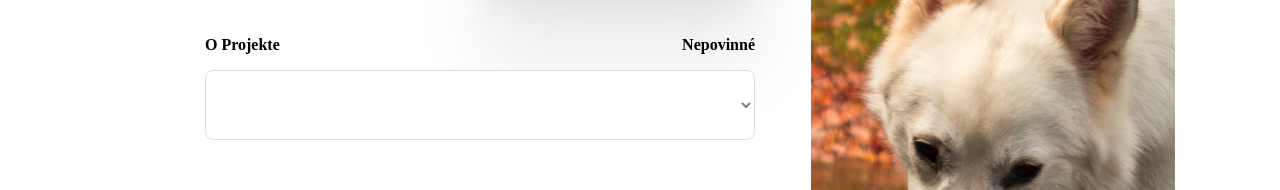
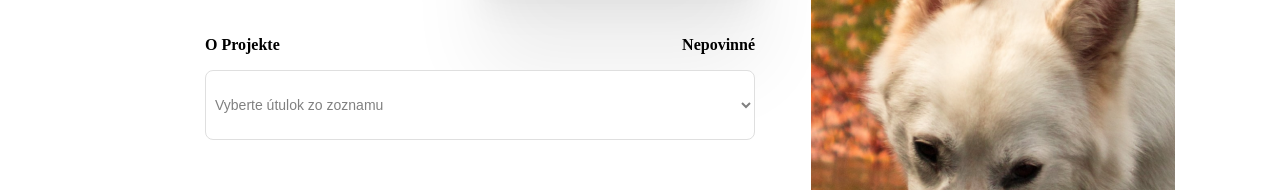
Before and after one commit to misindelka/Goodboy_asylum, a React (Create React App) app: page /Choose in a window 1280 px wide. Shown: the part 506-696 px from the top of the page. Built offline with nearby package versions, Linux system fonts and the light colour scheme.

Commit message:
add options to select

```diff
--- a/src/i18n/locales/sk.json
+++ b/src/i18n/locales/sk.json
@@ -15,6 +15,7 @@
  "_choose_": "this is choose section",
 
     "chooseTitle": "Vyberte si možnosť, ako chcete pomôcť",
+    "chooseFromList": "Vyberte útulok zo zoznamu",
     "chooseSupportAsylum": "Chcem finančne prispieť konkrétnemu útulku",
     "cooseSupportTrust": "Chcem finančne prispieť celej nadácii",
     "chooseAboutProject": "O Projekte",
--- a/src/pages/choose.tsx
+++ b/src/pages/choose.tsx
@@ -15,7 +15,7 @@ import {
     Title,
     TitleContainer,
     ContentContainer,
-    Select,
+    StyledSelect,
     PriceField,
     PriceTitle,
     LabelContainer,
@@ -42,11 +42,13 @@ export const Choose: React.FC = () => {
                     submit
                 </Link>
             </Container>
+
             <Wrapper>
                 <ContentContainer>
                     <TitleContainer>
                         <Title>{translate('chooseTitle', language)}</Title>
                     </TitleContainer>
+
                     <Container>
                         <CardWhite>
                             <CardSelectGrey>
@@ -54,6 +56,7 @@ export const Choose: React.FC = () => {
                             </CardSelectGrey>
                             <CardDesc>{translate('chooseSupportAsylum', language)}</CardDesc>
                         </CardWhite>
+
                         <CardBrown>
                             <CardSelectBrown>
                                 <Icon src={DogFoot} />
@@ -61,16 +64,24 @@ export const Choose: React.FC = () => {
                             <CardDesc>{translate('cooseSupportTrust', language)}</CardDesc>
                         </CardBrown>
                     </Container>
+
                     <LabelContainer>
                         <PriceTitle>{translate('chooseAboutProject', language)}</PriceTitle>
                         <PriceTitle>{translate('chooseVoluntary', language)}</PriceTitle>
                     </LabelContainer>
+
                     <Container>
-                        <Select>{translate('cooseSupportTrust', language)}</Select>
+                        <StyledSelect>
+                            <option value="">{translate('chooseFromList', language)}</option>
+                            <option value="">Pes</option>
+                            <option value="">Pejsek</option>
+                        </StyledSelect>
                     </Container>
+
                     <LabelContainer>
                         <PriceTitle>{translate('choosePriceToDonate', language)}</PriceTitle>
                     </LabelContainer>
+
                     <Container>
                         <PriceField>5€</PriceField>
                         <PriceField>10€</PriceField>
--- a/src/styles/components/chooseStyled.ts
+++ b/src/styles/components/chooseStyled.ts
@@ -90,7 +90,7 @@ export const Title = styled.div`
     font-weight: bold;
 `;
 
-export const Select = styled.select`
+export const StyledSelect = styled.select`
     width: ${(props) => props.theme.largeContarinerSize};
     height: ${(props) => props.theme.mediumIconSize};
     background: white;
```
Also changed, not shown: 1 other file (tests, documents, lock files or other folders).
